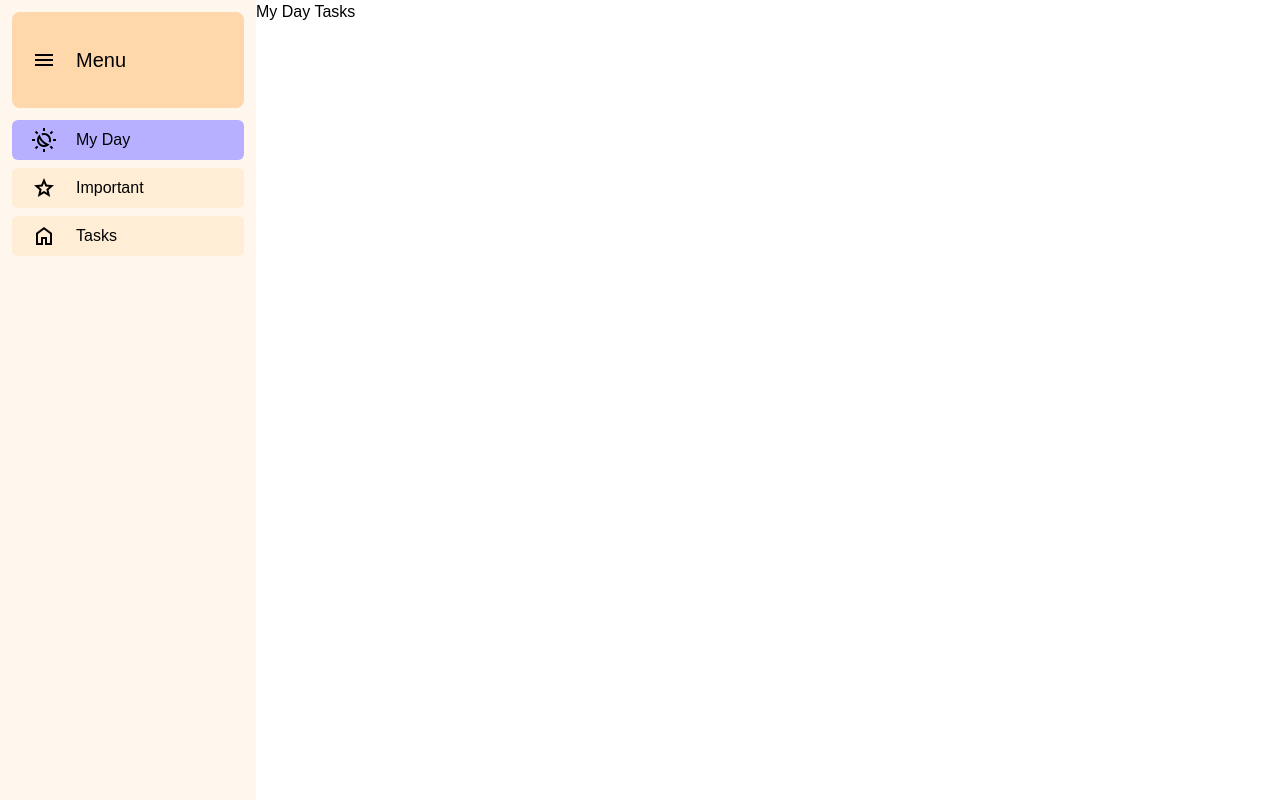
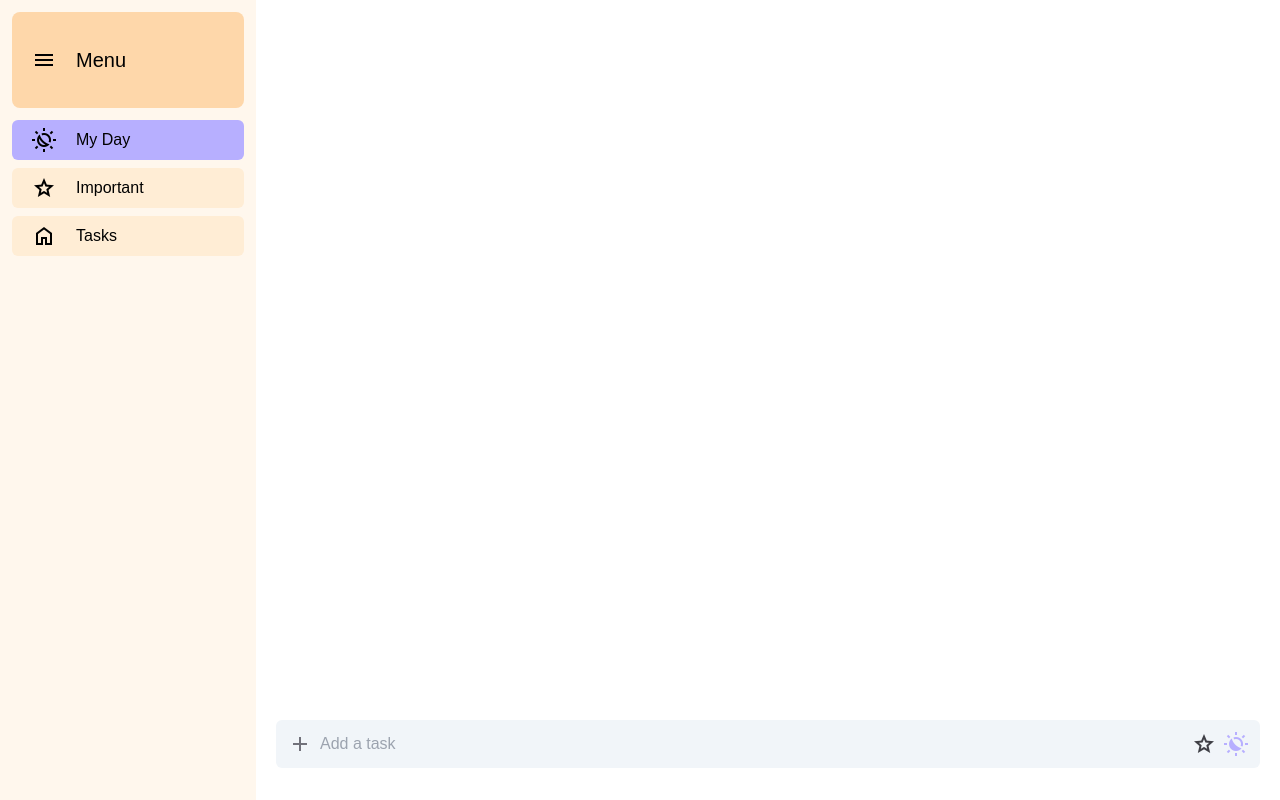
Before and after one commit to kylechi05/todo-list, a React (Vite) app in the folder app/: page /myday in a window 1280 px wide. Built offline with nearby package versions, Linux system fonts and the light colour scheme.

Commit message:
day four?

```diff
--- a/app/src/App.jsx
+++ b/app/src/App.jsx
@@ -1,5 +1,5 @@
-import React from 'react';
 import './App.css';
+import React, { useState } from 'react';
 import { BrowserRouter, Routes, Route, Navigate  } from 'react-router-dom';
 import Sidenav from './pages/Sidenav.jsx';
 import ListDisplay from './pages/ListDisplay.jsx';
@@ -8,14 +8,18 @@ import MyDay from './pages/MyDay.jsx';
 import PageNotFound from './pages/PageNotFound.jsx';
 
 function App() {
+
+  const [pending, setPending] = useState([]);
+  const [completed, setCompleted] = useState([]);
+
   return (
     <BrowserRouter>
       <Routes>
         <Route path="/" element={<Sidenav />}>
           <Route path="/" element={<Navigate to="/tasklist" />}></Route>
-          <Route path="tasklist" element={<ListDisplay />} />
-          <Route path="important" element={<Important />} />
-          <Route path="myday" element={<MyDay />} />
+          <Route path="tasklist" element={<ListDisplay pending={pending} setPending={setPending} completed={completed} setCompleted={setCompleted} />} />
+          <Route path="important" element={<Important pending={pending} setPending={setPending} completed={completed} setCompleted={setCompleted} />} />
+          <Route path="myday" element={<MyDay pending={pending} setPending={setPending} completed={completed} setCompleted={setCompleted} />} />
         </Route>
         <Route path="*" element={<PageNotFound />} />
       </Routes>
--- a/app/src/pages/Important.jsx
+++ b/app/src/pages/Important.jsx
@@ -1,8 +1,32 @@
-function Important() {
+import React from 'react';
+import TaskList from '../ui/TaskList.jsx';
+import AddTask from '../ui/AddTask.jsx';
+
+function Important({ pending, setPending, completed, setCompleted }) {
+
     return (
-        <>
-            <div>Important Tasks Page</div>
-        </>
+        <div className='h-screen'>
+            <div
+                className='h-screen max-h-screen overflow-y-auto overflow-x-hidden'
+                style={{scrollbarGutter: "stable"}}
+            >
+                <TaskList
+                    pending={pending}
+                    setPending={setPending}
+                    completed={completed}
+                    setCompleted={setCompleted}
+                    flags={'important'}
+                />
+            </div>
+            <div className='absolute w-4/5 bottom-0 right-0 pb-3 backdrop-blur-sm'>
+                <AddTask
+                    pending={pending}
+                    setPending={setPending}
+                    isImportant={true}
+                    isMyDay={false}
+                />
+            </div>
+        </div>
     );
 };
 
--- a/app/src/pages/ListDisplay.jsx
+++ b/app/src/pages/ListDisplay.jsx
@@ -7,8 +7,7 @@ filer the listDisplay based on sideNav button, pass tab as a prop
 function ListDisplay({ tab }){};
 */
 
-function ListDisplay() {
-    const [tasks, setTasks] = useState([]);
+function ListDisplay({ pending, setPending, completed, setCompleted }) {
 
     return (
         <div className='h-screen'>
@@ -16,10 +15,10 @@ function ListDisplay() {
                 className='h-screen max-h-screen overflow-y-auto overflow-x-hidden'
                 style={{scrollbarGutter: "stable"}}
             >
-                <TaskList tasks={tasks} setTasks={setTasks} />
+                <TaskList pending={pending} setPending={setPending} completed={completed} setCompleted={setCompleted} flags={null} />
             </div>
             <div className='absolute w-4/5 bottom-0 right-0 pb-3 backdrop-blur-sm'>
-                <AddTask tasks={tasks} setTasks={setTasks} />
+                <AddTask pending={pending} setPending={setPending} isImportant={false} isMyDay={false} />
             </div>
         </div>
     );
--- a/app/src/pages/MyDay.jsx
+++ b/app/src/pages/MyDay.jsx
@@ -1,11 +1,33 @@
-function MyDay() {
+import React from 'react';
+import TaskList from '../ui/TaskList.jsx';
+import AddTask from '../ui/AddTask.jsx';
+
+function MyDay({ pending, setPending, completed, setCompleted }) {
+
     return (
-        <>
-            <div>
-                My Day Tasks
+        <div className='h-screen'>
+            <div
+                className='h-screen max-h-screen overflow-y-auto overflow-x-hidden'
+                style={{scrollbarGutter: "stable"}}
+            >
+                <TaskList
+                    pending={pending}
+                    setPending={setPending}
+                    completed={completed}
+                    setCompleted={setCompleted}
+                    flags={'myday'}
+                />
             </div>
-        </>
+            <div className='absolute w-4/5 bottom-0 right-0 pb-3 backdrop-blur-sm'>
+                <AddTask
+                    pending={pending}
+                    setPending={setPending}
+                    isImportant={false}
+                    isMyDay={true}
+                />
+            </div>
+        </div>
     );
-}
+};
 
 export default MyDay;
--- a/app/src/ui/AddTask.jsx
+++ b/app/src/ui/AddTask.jsx
@@ -2,17 +2,20 @@ import React, {useState} from 'react';
 import StarTask from './StarTask.jsx';
 import MyDayTask from './MyDayTask.jsx'
 
-function AddTask({ tasks, setTasks }){
+function AddTask({ pending, setPending, isImportant, isMyDay }){
     const [addButton, setAddButton] = useState('add');
 
-    const [starred, setStarred] = useState([false, {fontVariationSettings: "'FILL' 0"}]);
     const [starHover, setStarHover] = useState('text-zinc-700');
+    const [starred, setStarred] = useState(isImportant
+        ? [true, {fontVariationSettings: "'FILL' 1"}]
+        : [false, {fontVariationSettings: "'FILL' 0"}]);
 
-    const [myDay, setMyDay] = useState([false, {fontVariationSettings: "'FILL' 0"}]);
     const [myDayHover, setMyDayHover] = useState('text-zinc-700');
+    const [myDay, setMyDay] = useState(isMyDay
+        ? [true, {fontVariationSettings: "'FILL' 1"}]
+        : [false, {fontVariationSettings: "'FILL' 0"}]);
 
     const [inputValue, setInputValue] = useState('');
-    const [taskCount, setTaskCount] = useState(0);
 
     const checkEnter = (event) => {
         if (event.key === "Enter") {
@@ -25,26 +28,30 @@ function AddTask({ tasks, setTasks }){
         setInputValue(input);
     }
 
+    function getDate() {
+        const now = new Date();
+        const milliseconds = now.getMilliseconds();
+        return now.toString() + " " + milliseconds;
+    }
+
     function handleSubmit() {
         if (inputValue != '') {
-            setTasks(
+            setPending(
                 [
-                    ...tasks,
                     {
-                        id: taskCount,
+                        id: getDate(),
                         content: inputValue,
-                        completed: false,
                         important: starred[0],
                         myDay: myDay[0],
-                    }
+                    },
+                    ...pending
                 ]
             );
-            setTaskCount(taskCount + 0.01);
             setInputValue('');
             setAddButton('add');
-            setStarred([false, {fontVariationSettings: "'FILL' 0"}])
+            if (!isImportant) setStarred([false, {fontVariationSettings: "'FILL' 0"}]);
+            if (!isMyDay) setMyDay([false, {fontVariationSettings: "'FILL' 0"}]);
             setStarHover('text-zinc-700');
-            setMyDay([false, {fontVariationSettings: "'FILL' 0"}])
             setMyDayHover('text-zinc-700');
         }
     }
@@ -67,15 +74,23 @@ function AddTask({ tasks, setTasks }){
                 onChange={(e) => handleChange(e.target.value)}
                 onKeyDown={checkEnter}
             />
-            <button
-                className='mx-2 material-symbols-outlined'
-            >
-                <StarTask starred={starred} setStarred={setStarred} hover={starHover} setHover={setStarHover} />
+            <button className='mx-2 material-symbols-outlined'>
+                <StarTask
+                    starred={starred}
+                    setStarred={setStarred}
+                    hover={starHover}
+                    setHover={setStarHover}
+                    isImportant={isImportant}
+                />
             </button>
-            <button
-                className='material-symbols-outlined'
-            >
-                <MyDayTask myDay={myDay} setMyDay={setMyDay} hover={myDayHover} setHover={setMyDayHover} />
+            <button className='material-symbols-outlined'>
+                <MyDayTask
+                    myDay={myDay}
+                    setMyDay={setMyDay}
+                    hover={myDayHover}
+                    setHover={setMyDayHover}
+                    isMyDay={isMyDay}
+                />
             </button>
         </div>
     );
--- a/app/src/ui/MyDayTask.jsx
+++ b/app/src/ui/MyDayTask.jsx
@@ -1,4 +1,4 @@
-function MyDayTask({ myDay, setMyDay, hover, setHover }) {
+function MyDayTask({ myDay, setMyDay, hover, setHover, isMyDay }) {
 
     const handleMouseEnter = () => { setHover('text-lavender-pastel') };
     const handleMouseLeave = () => {
@@ -7,19 +7,22 @@ function MyDayTask({ myDay, setMyDay, hover, setHover }) {
         : null
     };
     const handleClick = () => {
-        setMyDay([true,
-            myDay[1].fontVariationSettings == "'FILL' 0"
-            ? {fontVariationSettings: "'FILL' 1"}
-            : {fontVariationSettings: "'FILL' 0"}
-        ])
+        setMyDay(
+            [
+                true,
+                myDay[1].fontVariationSettings == "'FILL' 0"
+                ? {fontVariationSettings: "'FILL' 1"}
+                : {fontVariationSettings: "'FILL' 0"}
+            ]
+        )
     };
 
     return (
         <span
-            className={`${hover} material-symbols-outlined`}
-            onMouseEnter={handleMouseEnter}
-            onMouseLeave={handleMouseLeave}
-            onClick={handleClick}
+            className={`${isMyDay ? 'text-lavender-pastel' : hover} material-symbols-outlined`}
+            onMouseEnter={isMyDay ? null : handleMouseEnter}
+            onMouseLeave={isMyDay ? null : handleMouseLeave}
+            onClick={isMyDay ? null : handleClick}
             style={myDay[1]}
         >
             routine
--- a/app/src/ui/StarTask.jsx
+++ b/app/src/ui/StarTask.jsx
@@ -1,4 +1,4 @@
-function StarTask({ starred, setStarred, hover, setHover }) {
+function StarTask({ starred, setStarred, hover, setHover, isImportant }) {
 
     const handleMouseEnter = () => { setHover('text-salmon-pastel') };
     const handleMouseLeave = () => {
@@ -7,19 +7,22 @@ function StarTask({ starred, setStarred, hover, setHover }) {
         : null
     };
     const handleClick = () => {
-        setStarred([true,
-            starred[1].fontVariationSettings == "'FILL' 0"
-            ? {fontVariationSettings: "'FILL' 1"}
-            : {fontVariationSettings: "'FILL' 0"}
-        ])
+        setStarred(
+            [
+                true,
+                starred[1].fontVariationSettings == "'FILL' 0"
+                ? {fontVariationSettings: "'FILL' 1"}
+                : {fontVariationSettings: "'FILL' 0"}
+            ]
+        )
     };
 
     return (
         <span
-            className={`${hover} material-symbols-outlined`}
-            onMouseEnter={handleMouseEnter}
-            onMouseLeave={handleMouseLeave}
-            onClick={handleClick}
+            className={`${isImportant ? 'text-salmon-pastel' : hover} material-symbols-outlined`}
+            onMouseEnter={isImportant ? null : handleMouseEnter}
+            onMouseLeave={isImportant ? null : handleMouseLeave}
+            onClick={isImportant ? null : handleClick}
             style={starred[1]}
         >
             star
```
Also changed, not shown: app/src/ui/TaskList.jsx (+43 -17 lines).
